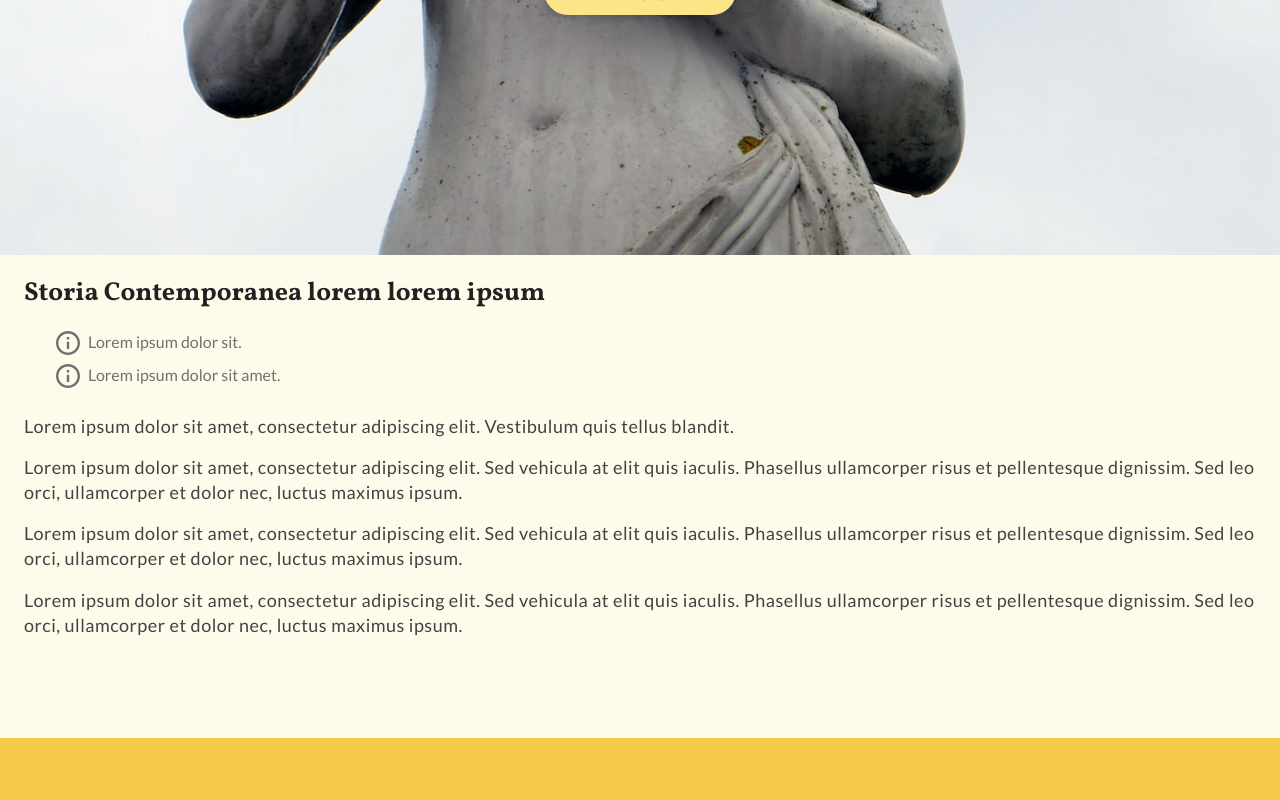
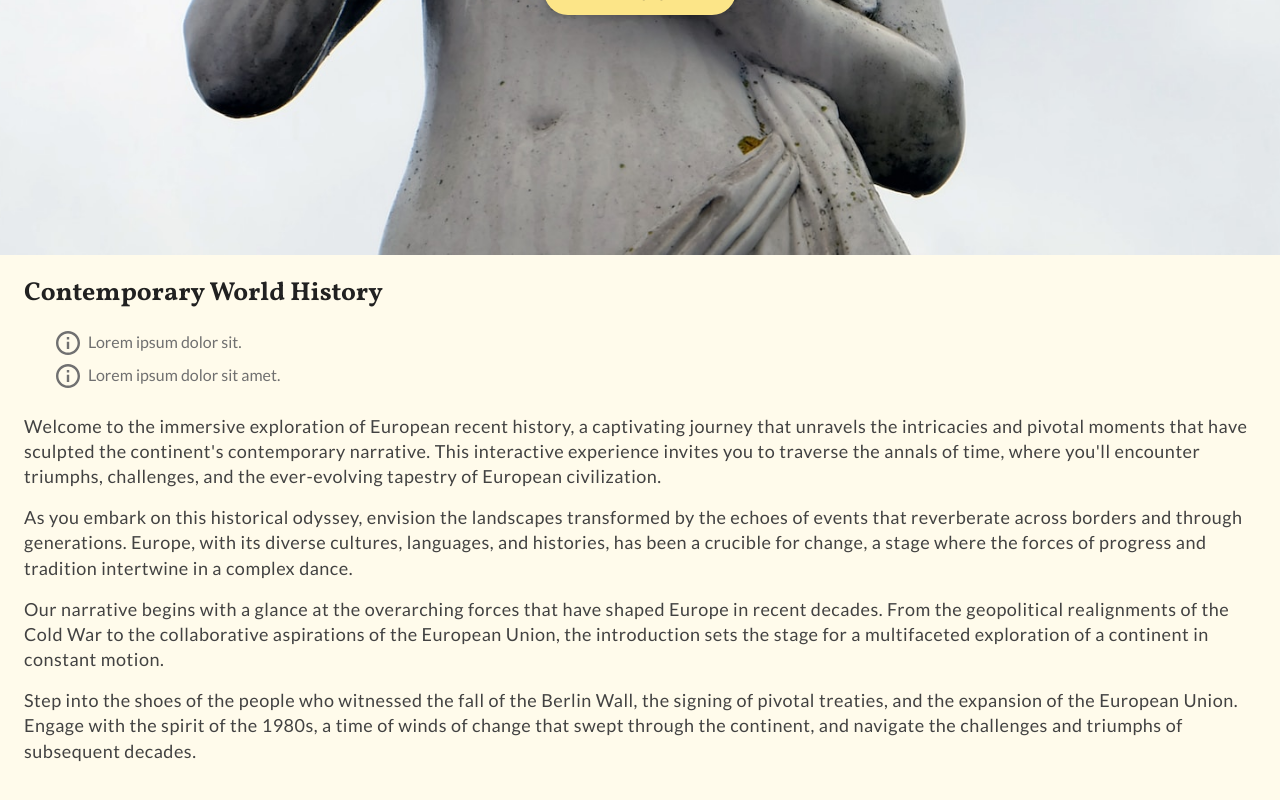
Before and after one commit to emastra/amateka, a React (Vite) app: page /story/1/intro in a window 1280 px wide. Shown: the part 761-1561 px from the top of the page. Before the commit the page ends 1499 px from the top, so only its background shows below. Built offline with nearby package versions, Linux system fonts and the light colour scheme.

Commit message:
json data - wip

```diff
--- a/src/components/StoryCard/StoryCard.tsx
+++ b/src/components/StoryCard/StoryCard.tsx
@@ -11,7 +11,7 @@ const StoryCard = ({ imgurl }) => {
 
                 <div className='card-info-wrapper'>
                     <div className='card-title-wrapper'>
-                        <h2>Storia Contemporanea</h2>
+                        <h2>Contemporary World History</h2>
                     </div>
 
                     <div className='intro-text-wrapper'>
--- a/src/pages/StoryIntro/StoryIntro.tsx
+++ b/src/pages/StoryIntro/StoryIntro.tsx
@@ -11,7 +11,7 @@ const StoryIntro = () => {
 
                 <div className='intro-info-wrapper'>
                     <div className='intro-title-wrapper'>
-                        <h2>Storia Contemporanea lorem lorem ipsum</h2>
+                        <h2>Contemporary World History</h2>
                     </div>
                     <div className='i-wrapper'>
                         <ol>
@@ -26,37 +26,31 @@ const StoryIntro = () => {
                         </ol>
                     </div>
                     <div className='text-wrapper'>
-                        <p>Lorem ipsum dolor sit amet, consectetur adipiscing elit. Vestibulum quis tellus blandit.</p>
                         <p>
-                            Lorem ipsum dolor sit amet, consectetur adipiscing elit. Sed vehicula at elit quis iaculis.
-                            Phasellus ullamcorper risus et pellentesque dignissim. Sed leo orci, ullamcorper et dolor
-                            nec, luctus maximus ipsum.
+                            Welcome to the immersive exploration of European recent history, a captivating journey that
+                            unravels the intricacies and pivotal moments that have sculpted the continent's contemporary
+                            narrative. This interactive experience invites you to traverse the annals of time, where
+                            you'll encounter triumphs, challenges, and the ever-evolving tapestry of European
+                            civilization.
                         </p>
                         <p>
-                            Lorem ipsum dolor sit amet, consectetur adipiscing elit. Sed vehicula at elit quis iaculis.
-                            Phasellus ullamcorper risus et pellentesque dignissim. Sed leo orci, ullamcorper et dolor
-                            nec, luctus maximus ipsum.
+                            As you embark on this historical odyssey, envision the landscapes transformed by the echoes
+                            of events that reverberate across borders and through generations. Europe, with its diverse
+                            cultures, languages, and histories, has been a crucible for change, a stage where the forces
+                            of progress and tradition intertwine in a complex dance.
                         </p>
                         <p>
-                            Lorem ipsum dolor sit amet, consectetur adipiscing elit. Sed vehicula at elit quis iaculis.
-                            Phasellus ullamcorper risus et pellentesque dignissim. Sed leo orci, ullamcorper et dolor
-                            nec, luctus maximus ipsum.
-                        </p>
-                        {/* <p>
-                            Lorem ipsum dolor sit amet, consectetur adipiscing elit. Sed vehicula at elit quis iaculis.
-                            Phasellus ullamcorper risus et pellentesque dignissim. Sed leo orci, ullamcorper et dolor
-                            nec, luctus maximus ipsum.
+                            Our narrative begins with a glance at the overarching forces that have shaped Europe in
+                            recent decades. From the geopolitical realignments of the Cold War to the collaborative
+                            aspirations of the European Union, the introduction sets the stage for a multifaceted
+                            exploration of a continent in constant motion.
                         </p>
                         <p>
-                            Lorem ipsum dolor sit amet, consectetur adipiscing elit. Sed vehicula at elit quis iaculis.
-                            Phasellus ullamcorper risus et pellentesque dignissim. Sed leo orci, ullamcorper et dolor
-                            nec, luctus maximus ipsum.
+                            Step into the shoes of the people who witnessed the fall of the Berlin Wall, the signing of
+                            pivotal treaties, and the expansion of the European Union. Engage with the spirit of the
+                            1980s, a time of winds of change that swept through the continent, and navigate the
+                            challenges and triumphs of subsequent decades.
                         </p>
-                        <p>
-                            Lorem ipsum dolor sit amet, consectetur adipiscing elit. Sed vehicula at elit quis iaculis.
-                            Phasellus ullamcorper risus et pellentesque dignissim. Sed leo orci, ullamcorper et dolor
-                            nec, luctus maximus ipsum.
-                        </p> */}
                     </div>
                     {/* controlla la 2a var dal default scelto */}
                     <div className='enter-btn-wrapper'>
```
Also changed, not shown: src/mockdata/storia_contemporanea.json (+102 -4 lines).
